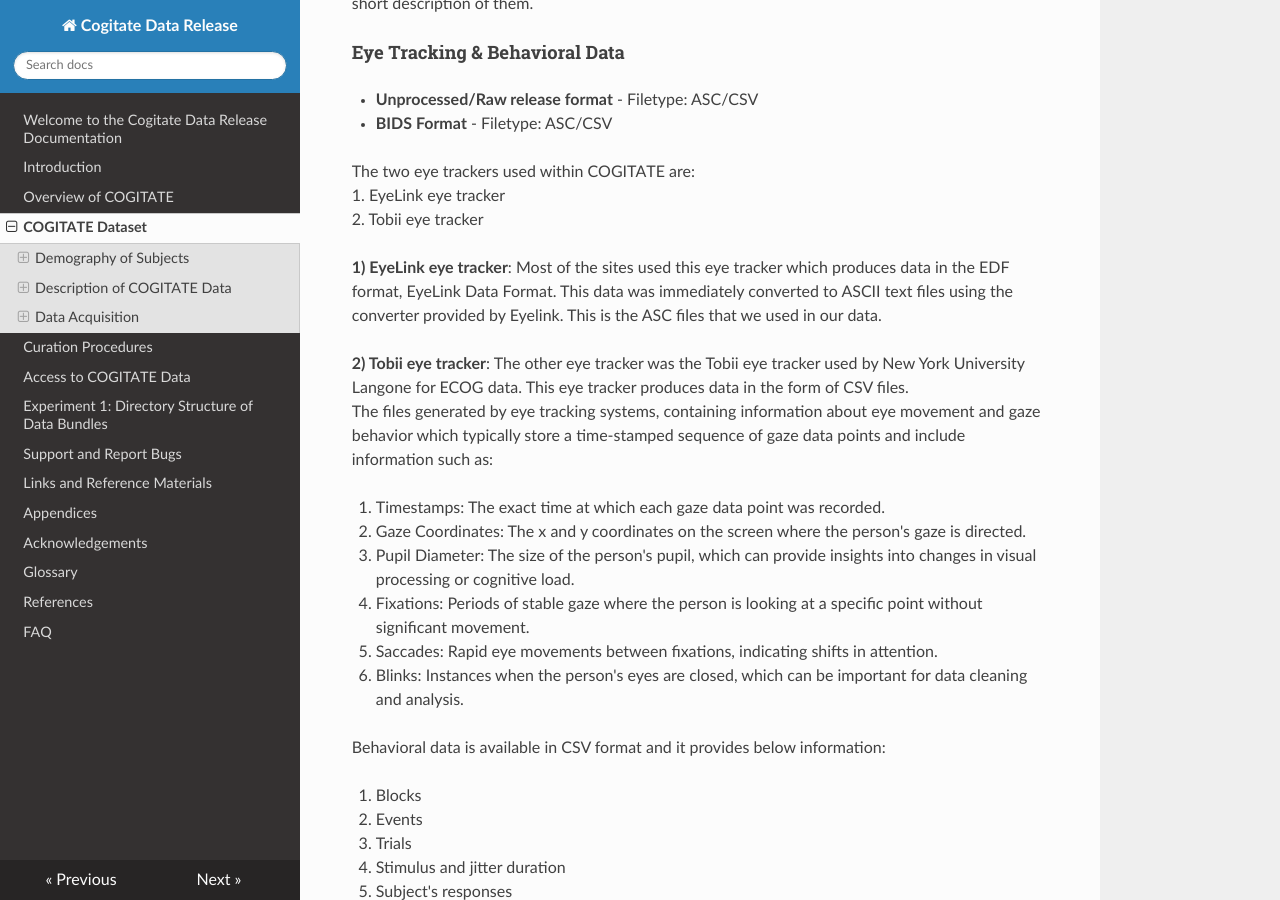
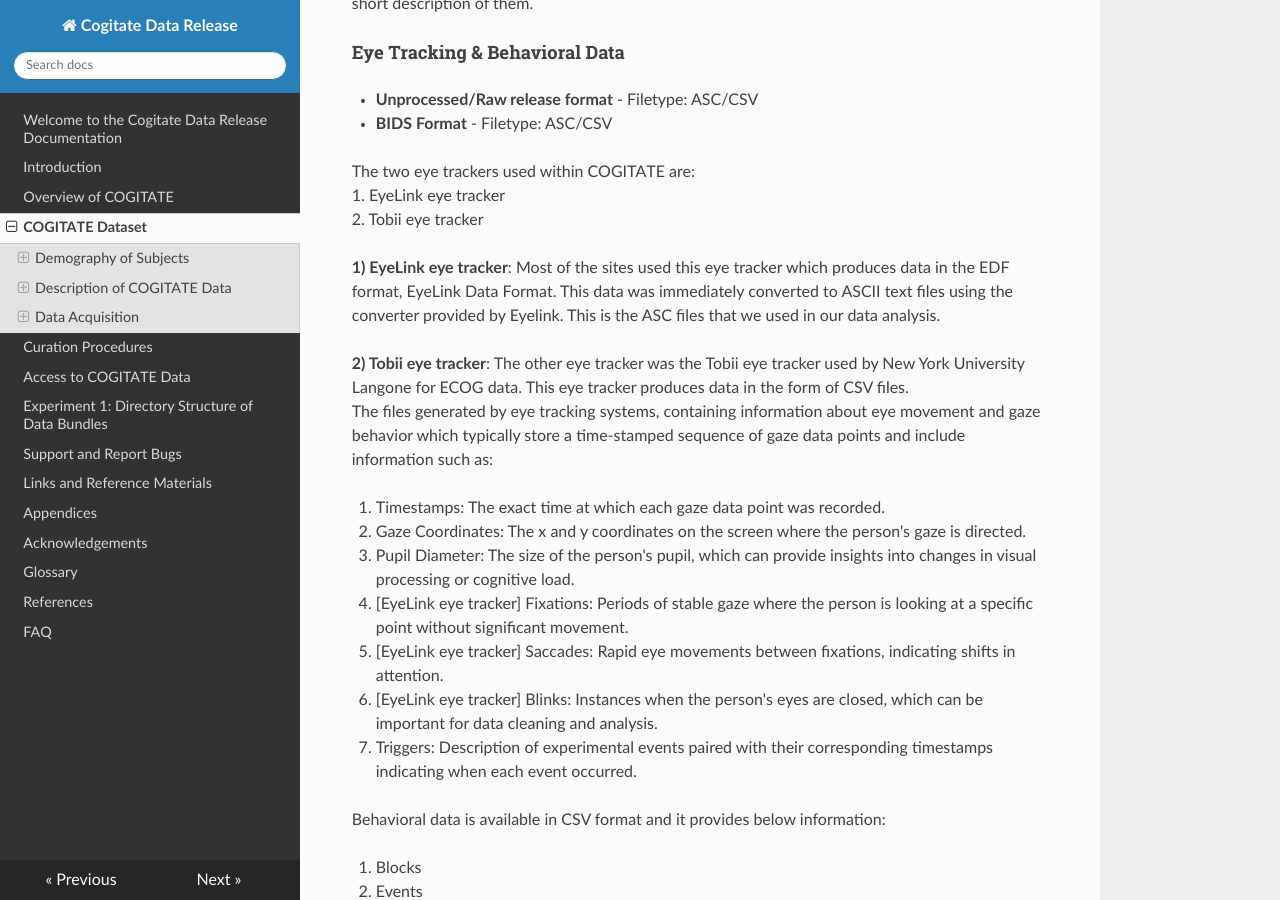
Before and after one commit to Cogitate-consortium/cogitate-data, an MkDocs documentation site: the page built from docs/03_cogdataset.md, in a window 1280 px wide and 900 px high, scrolled down 4574 px. Built offline with MkDocs 1.6.1, drawn with Linux system fonts in a browser that asks for light colours; nearby versions of some CDN libraries.

```diff
--- a/docs/03_cogdataset.md
+++ b/docs/03_cogdataset.md
@@ -89,7 +89,7 @@
 <br>1. EyeLink eye tracker
 <br>2. Tobii eye tracker
 
-**1) EyeLink eye tracker**: Most of the sites used this eye tracker which produces data in the EDF format, EyeLink Data Format. This data was immediately converted to ASCII text files using the converter provided by Eyelink. This is the ASC files that we used in our data.
+**1) EyeLink eye tracker**: Most of the sites used this eye tracker which produces data in the EDF format, EyeLink Data Format. This data was immediately converted to ASCII text files using the converter provided by Eyelink. This is the ASC files that we used in our data analysis.
 
 **2) Tobii eye tracker**: The other eye tracker was the Tobii eye tracker used by New York University Langone for ECOG data. This eye tracker produces data in the form of CSV files.
 <br>The files generated by eye tracking systems, containing information about eye movement and gaze behavior which typically store a time-stamped sequence of gaze data points and include information such as:
@@ -97,9 +97,10 @@
 1. Timestamps: The exact time at which each gaze data point was recorded.
 2. Gaze Coordinates: The x and y coordinates on the screen where the person's gaze is directed.
 3. Pupil Diameter: The size of the person's pupil, which can provide insights into changes in visual processing or cognitive load.
-4. Fixations: Periods of stable gaze where the person is looking at a specific point without significant movement.
-5. Saccades: Rapid eye movements between fixations, indicating shifts in attention.
-6. Blinks: Instances when the person's eyes are closed, which can be important for data cleaning and analysis.
+4. [EyeLink eye tracker] Fixations: Periods of stable gaze where the person is looking at a specific point without significant movement.
+5. [EyeLink eye tracker] Saccades: Rapid eye movements between fixations, indicating shifts in attention.
+6. [EyeLink eye tracker] Blinks: Instances when the person's eyes are closed, which can be important for data cleaning and analysis.
+7. Triggers: Description of experimental events paired with their corresponding timestamps indicating when each event occurred.
 
 Behavioral data is available in CSV format and it provides below information:
 
```
